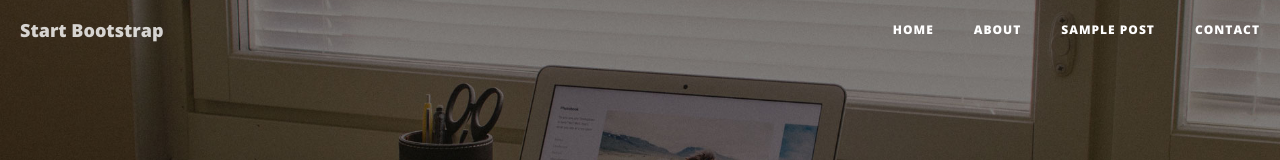
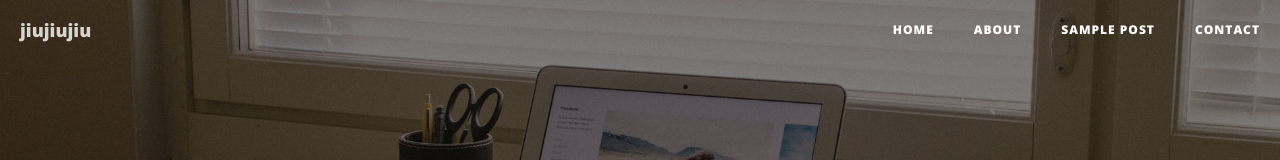
Before and after one commit to shijiezaijian/GirlsCodingDay, a website: page index.html in a window 1280 px wide. Shown: the top 160 px of the page. Drawn offline with nearby package versions, Linux system fonts and the light colour scheme.

Commit message:
change title&navbar-brand

```diff
--- a/index.html
+++ b/index.html
@@ -9,7 +9,7 @@
     <meta name="description" content="">
     <meta name="author" content="">
 
-    <title>Clean Blog</title>
+    <title>jiujiujiu</title>
 
     <!-- Bootstrap Core CSS -->
     <link href="vendor/bootstrap/css/bootstrap.min.css" rel="stylesheet">
@@ -42,7 +42,7 @@
                     <span class="sr-only">Toggle navigation</span>
                     Menu <i class="fa fa-bars"></i>
                 </button>
-                <a class="navbar-brand" href="index.html">Start Bootstrap</a>
+                <a class="navbar-brand" href="index.html">jiujiujiu</a>
             </div>
 
             <!-- Collect the nav links, forms, and other content for toggling -->
```
